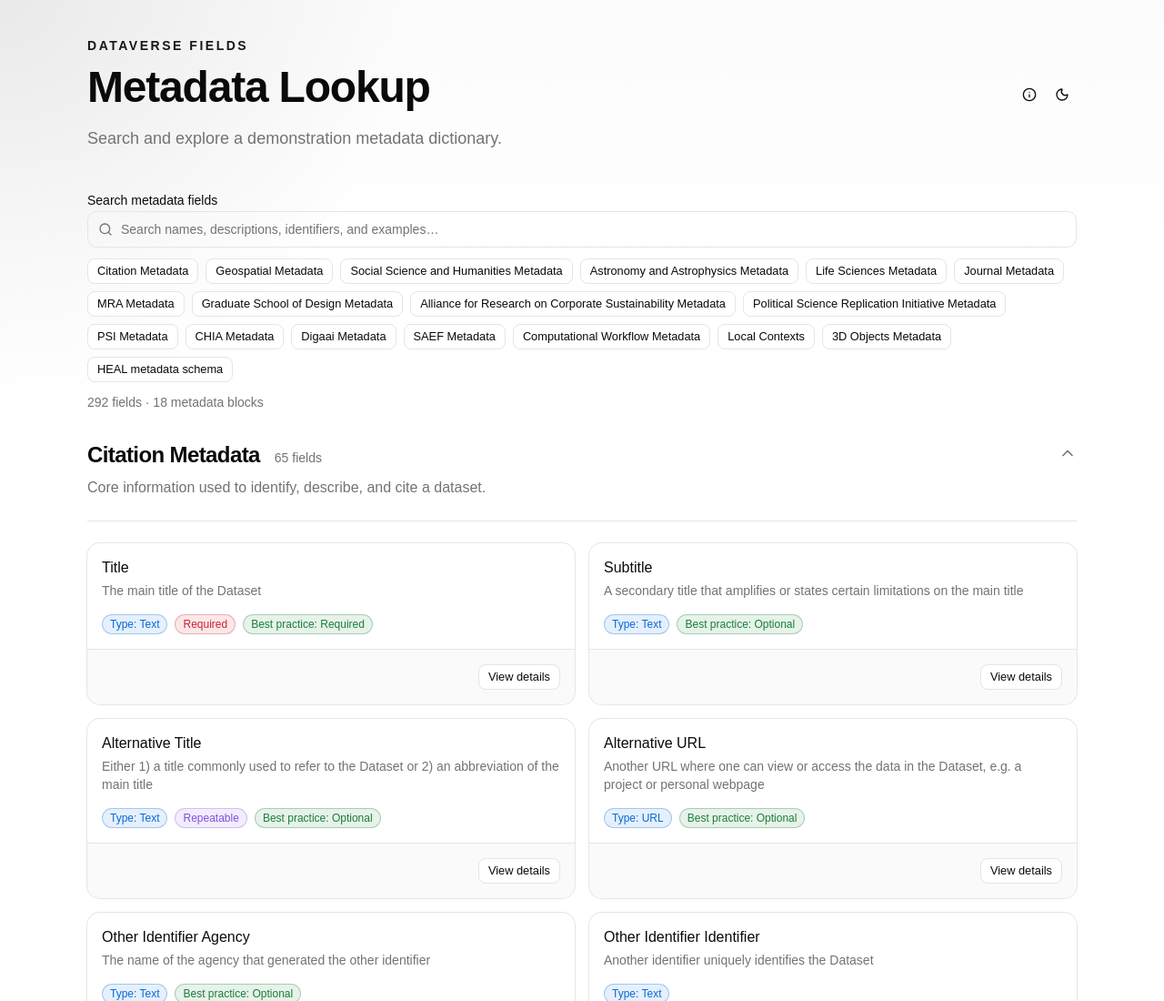
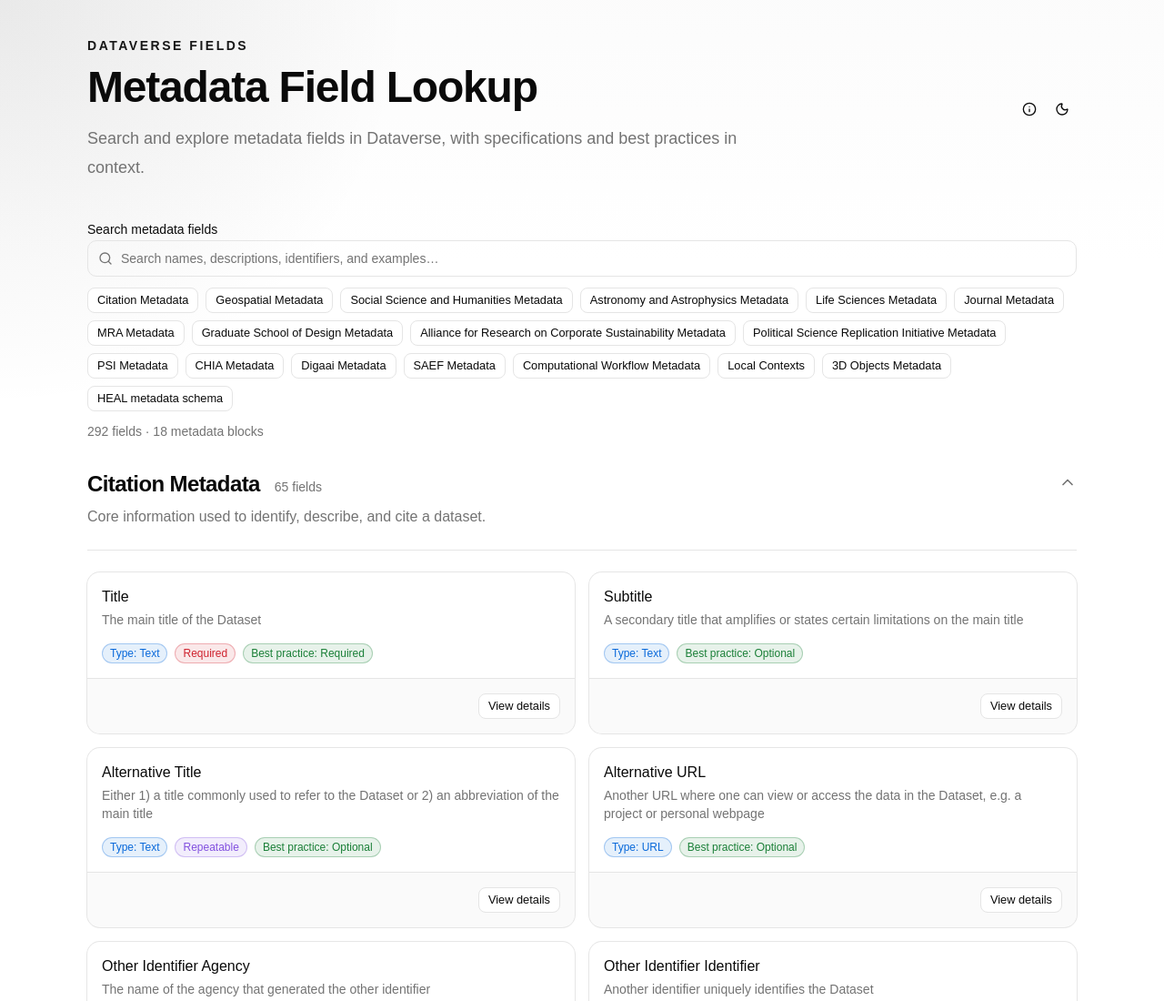
Before and after one commit to kenlhlui/dv-fields-lookup, an Astro site: page / in a window 1280 px wide. Shown: the top 1100 px of the page at 91% size. Built offline with nearby package versions, Linux system fonts and the light colour scheme; Astro itself is replaced by a stand-in of ours.

Commit message:
feat: update the page title

```diff
--- a/src/pages/index.astro
+++ b/src/pages/index.astro
@@ -18,9 +18,9 @@
 		<header class="mb-10 flex items-center justify-between gap-4">
 			<div class="max-w-3xl">
 				<p class="mb-3 text-sm font-semibold uppercase tracking-[0.18em] text-primary">Dataverse fields</p>
-				<h1 class="text-4xl font-semibold tracking-tight text-balance sm:text-5xl">Metadata Lookup</h1>
+				<h1 class="text-4xl font-semibold tracking-tight text-balance sm:text-5xl">Metadata Field Lookup</h1>
 				<p class="mt-4 text-lg leading-8 text-muted-foreground">
-					Search and explore a demonstration metadata dictionary.
+					Search and explore metadata fields in Dataverse, with specifications and best practices in context.
 				</p>
 			</div>
 			<div class="flex items-center gap-1">
```
